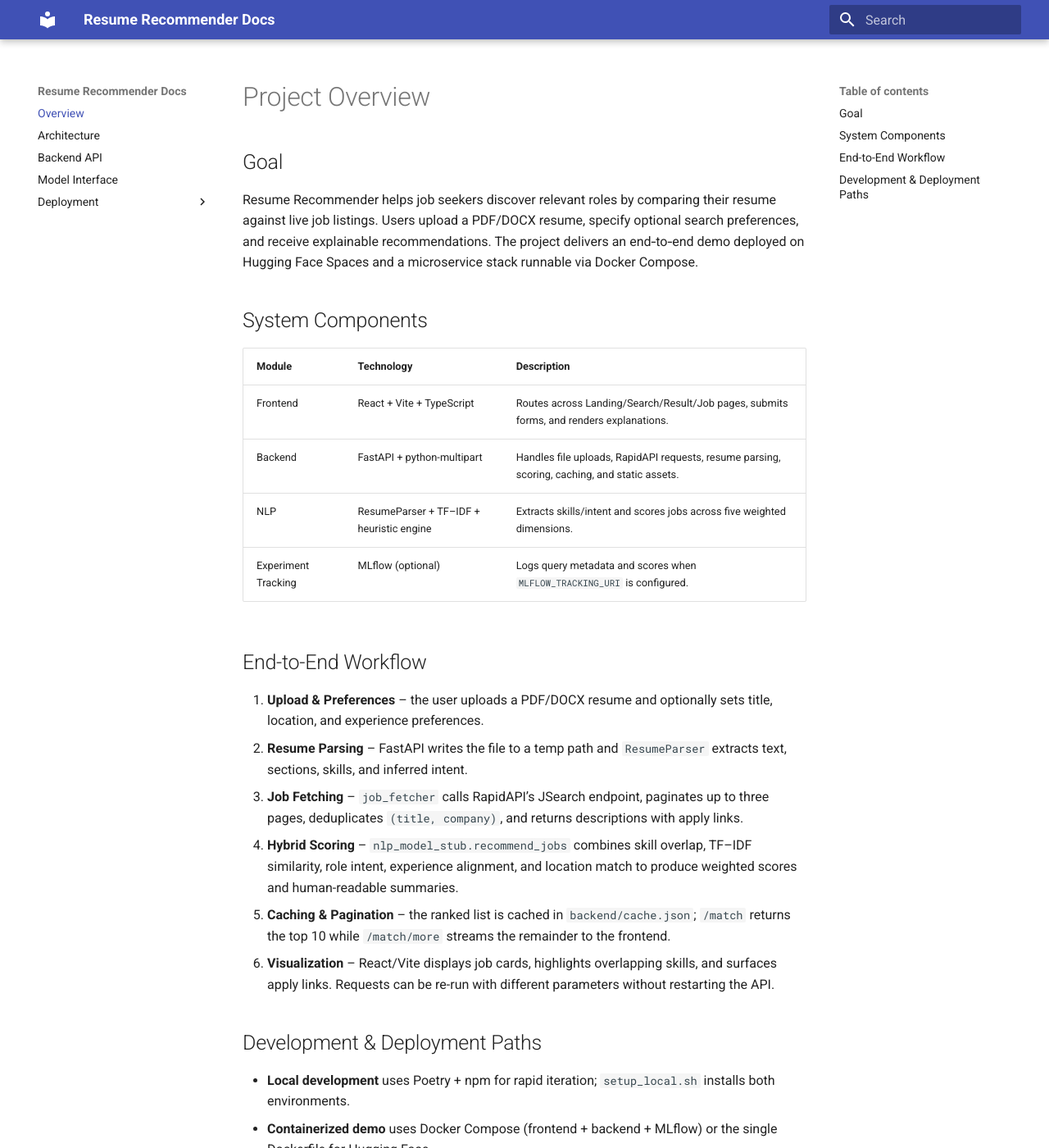
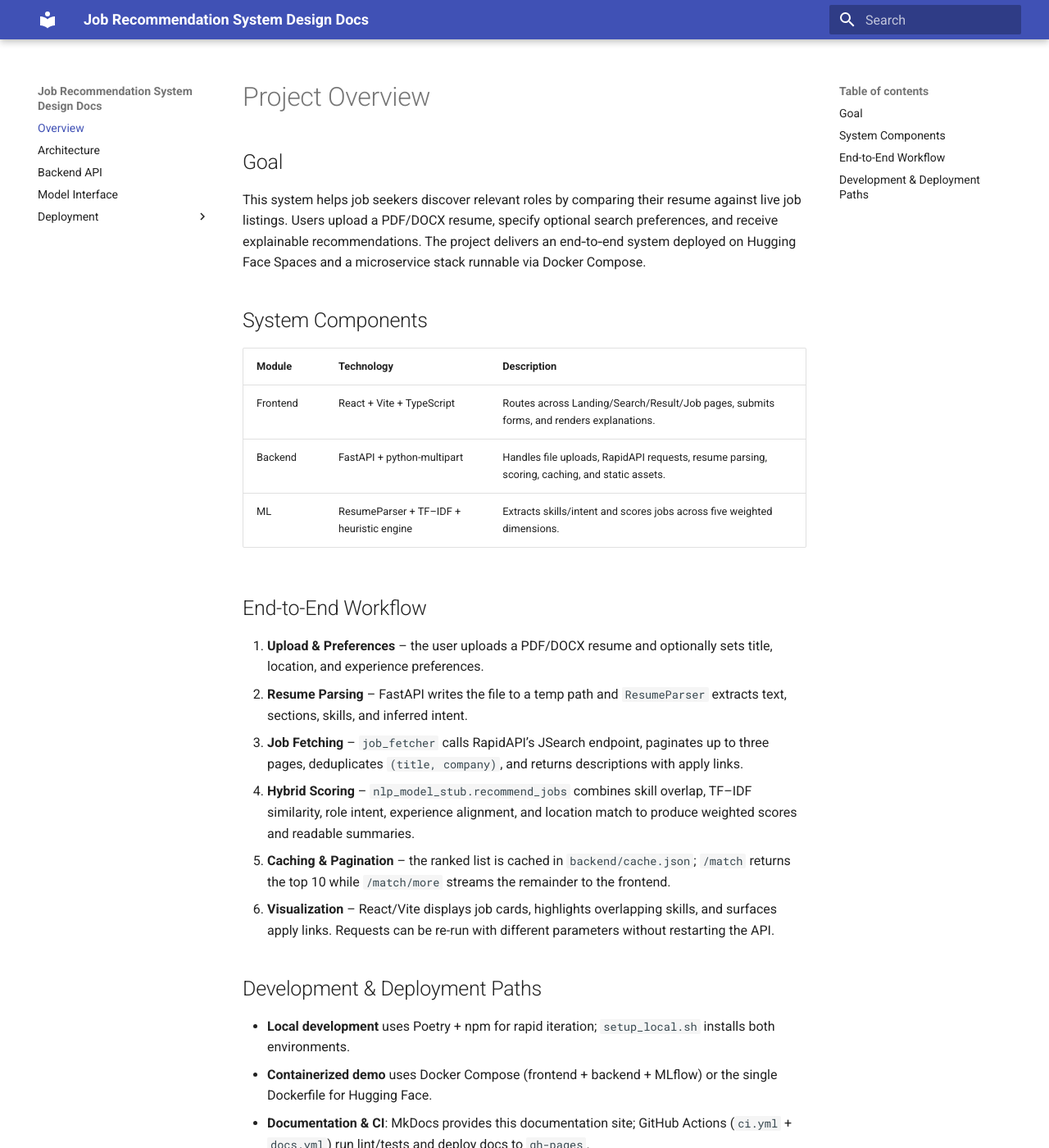
Before and after one commit to Leonay07/resume-recommender, an MkDocs documentation site: the page built from docs/index.md, in a window 1280 px wide and 1400 px high. Shown: the whole window at 82% size. Built offline with MkDocs 1.6.1 and Material for MkDocs 9.7.7, drawn with Linux system fonts in a browser that asks for light colours.

Commit message:
update static website1

```diff
--- a/docs/index.md
+++ b/docs/index.md
@@ -1,21 +1,21 @@
 # Project Overview
 
 ## Goal
-Resume Recommender helps job seekers discover relevant roles by comparing their resume against live job listings. Users upload a PDF/DOCX resume, specify optional search preferences, and receive explainable recommendations. The project delivers an end‑to‑end demo deployed on Hugging Face Spaces and a microservice stack runnable via Docker Compose.
+This system helps job seekers discover relevant roles by comparing their resume against live job listings. Users upload a PDF/DOCX resume, specify optional search preferences, and receive explainable recommendations. The project delivers an end‑to‑end system deployed on Hugging Face Spaces and a microservice stack runnable via Docker Compose.
 
 ## System Components
 | Module | Technology | Description |
 |--------|------------|-------------|
 | Frontend | React + Vite + TypeScript | Routes across Landing/Search/Result/Job pages, submits forms, and renders explanations. |
 | Backend | FastAPI + python-multipart | Handles file uploads, RapidAPI requests, resume parsing, scoring, caching, and static assets. |
-| NLP | ResumeParser + TF–IDF + heuristic engine | Extracts skills/intent and scores jobs across five weighted dimensions. |
-| Experiment Tracking | MLflow (optional) | Logs query metadata and scores when `MLFLOW_TRACKING_URI` is configured. |
+| ML | ResumeParser + TF–IDF + heuristic engine | Extracts skills/intent and scores jobs across five weighted dimensions. |
+
 
 ## End-to-End Workflow
 1. **Upload & Preferences** – the user uploads a PDF/DOCX resume and optionally sets title, location, and experience preferences.
 2. **Resume Parsing** – FastAPI writes the file to a temp path and `ResumeParser` extracts text, sections, skills, and inferred intent.
 3. **Job Fetching** – `job_fetcher` calls RapidAPI’s JSearch endpoint, paginates up to three pages, deduplicates `(title, company)`, and returns descriptions with apply links.
-4. **Hybrid Scoring** – `nlp_model_stub.recommend_jobs` combines skill overlap, TF–IDF similarity, role intent, experience alignment, and location match to produce weighted scores and human-readable summaries.
+4. **Hybrid Scoring** – `nlp_model_stub.recommend_jobs` combines skill overlap, TF–IDF similarity, role intent, experience alignment, and location match to produce weighted scores and readable summaries.
 5. **Caching & Pagination** – the ranked list is cached in `backend/cache.json`; `/match` returns the top 10 while `/match/more` streams the remainder to the frontend.
 6. **Visualization** – React/Vite displays job cards, highlights overlapping skills, and surfaces apply links. Requests can be re-run with different parameters without restarting the API.
 
--- a/mkdocs.yml
+++ b/mkdocs.yml
@@ -1,4 +1,4 @@
-site_name: Resume Recommender Docs
+site_name: Job Recommendation System Design Docs
 theme:
   name: material
 nav:
```
Also changed, not shown: docs/architecture.md (+1 -1 lines).
